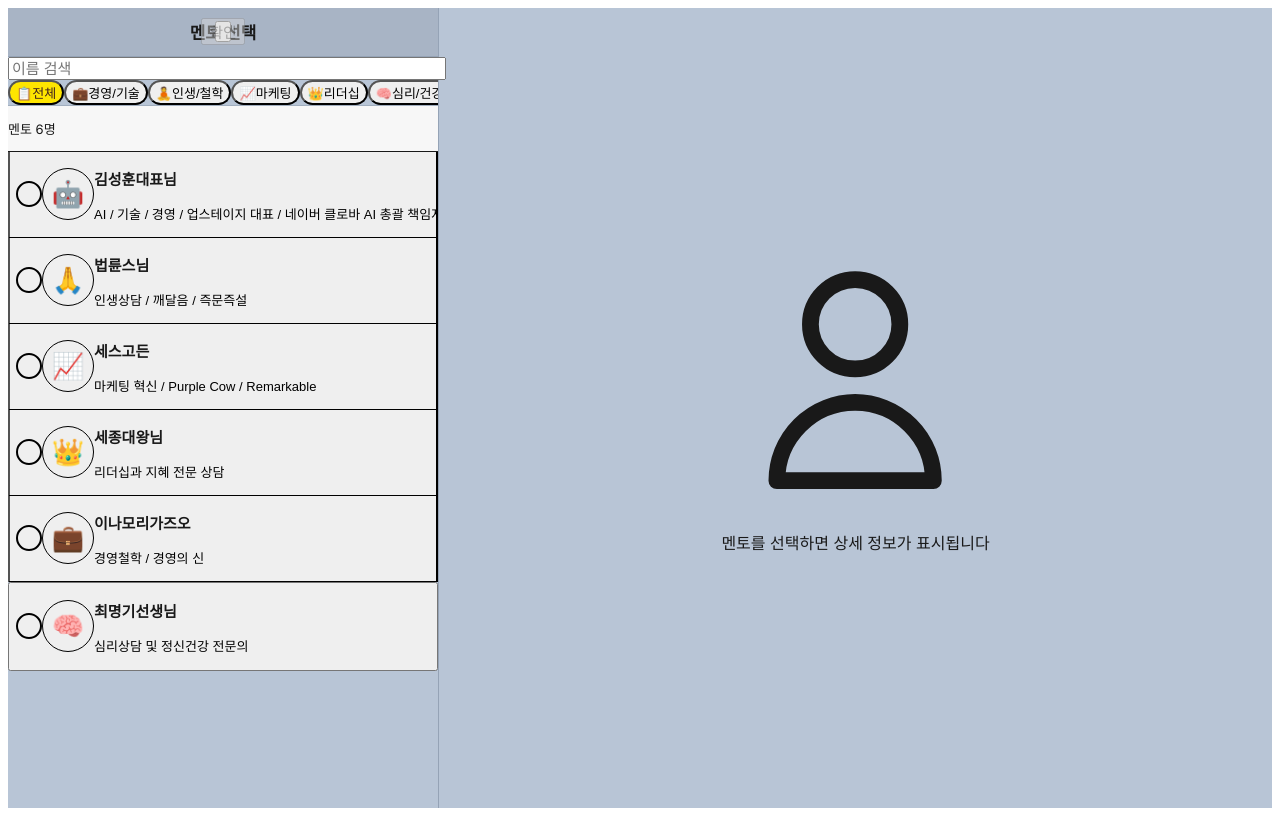
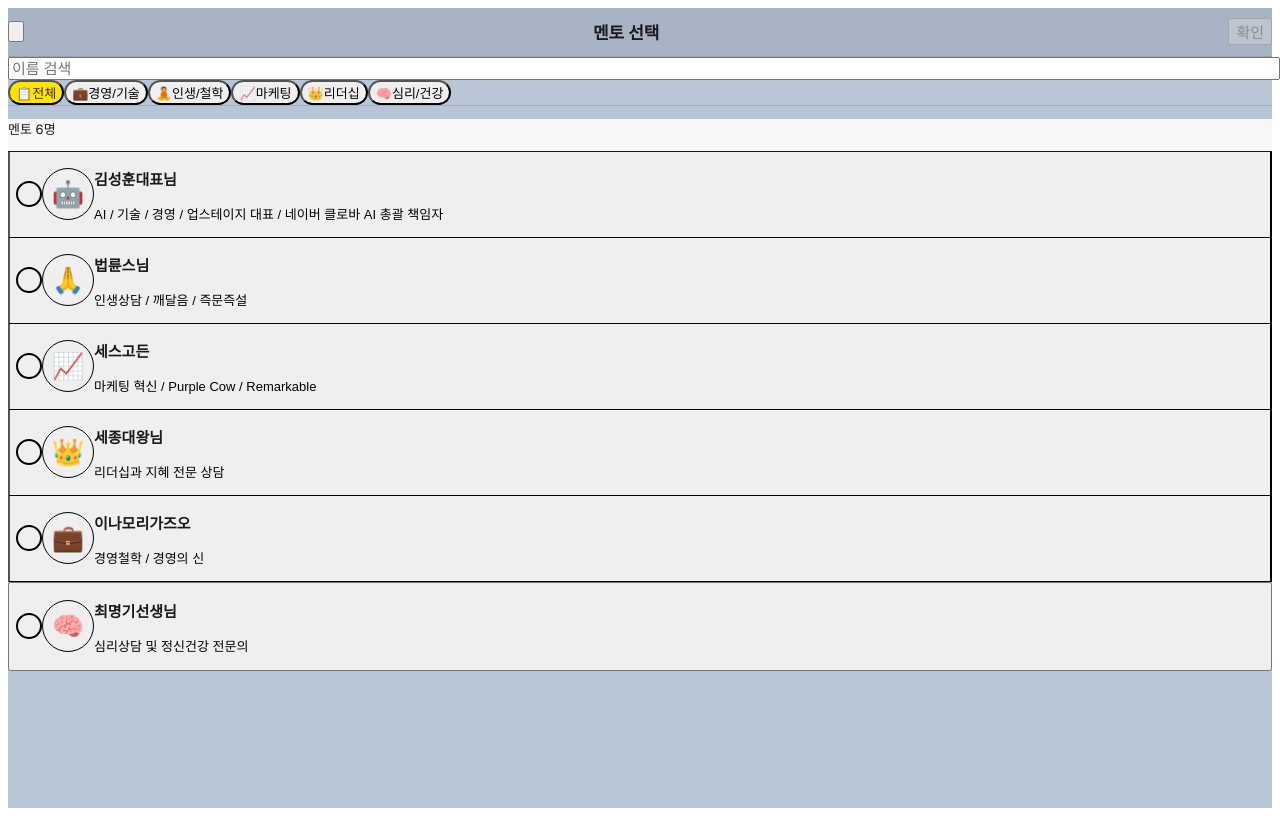
Before and after one commit to yongpork/sagetalk, a Next.js app in the folder websagechat/: page /create-group in a window 1280 px wide. Built offline with nearby package versions, Linux system fonts and the light colour scheme.

Commit message:
revert: 좌우 분할 레이아웃 제거, 세로 스크롤 리스트 UI로 복원

```diff
--- a/websagechat/src/components/kakao/MentorSelector.tsx
+++ b/websagechat/src/components/kakao/MentorSelector.tsx
@@ -11,7 +11,6 @@ interface Mentor {
   category: string;
   tags: string[];
   description: string;
-  subtitle?: string; // 추가: 부제목 (전문 분야)
 }
 
 interface MentorSelectorProps {
@@ -37,7 +36,6 @@ export function MentorSelector({
 }: MentorSelectorProps) {
   const [searchQuery, setSearchQuery] = useState('');
   const [selectedCategory, setSelectedCategory] = useState('all');
-  const [selectedMentorId, setSelectedMentorId] = useState<string | null>(null);
 
   // 필터링된 멘토 목록
   const filteredMentors = useMemo(() => {
@@ -66,27 +64,26 @@ export function MentorSelector({
   }, [mentors, selectedCategory, searchQuery, categories]);
 
   const canConfirm = selectedMentors.length >= minSelection && selectedMentors.length <= maxSelection;
-  const selectedMentor = selectedMentorId ? mentors.find(m => m.id === selectedMentorId) : null;
 
   return (
-    <div className="flex h-full bg-[#B8C5D6]">
-      {/* 좌측: 멘토 목록 */}
-      <div className="w-[430px] flex flex-col bg-[#B8C5D6] border-r border-[#95A3B6]">
-        {/* 헤더 */}
-        <div className="flex items-center justify-center px-5 py-4 bg-[#A8B4C5] border-b border-[#95A3B6]">
-          <h1 className="text-[17px] font-semibold text-white">멘토 선택</h1>
+    <div className="flex flex-col h-full bg-[#B8C5D6]">
+      {/* 헤더 - 카카오톡 스타일 */}
+      <div className="flex items-center justify-between px-5 py-4 bg-[#A8B4C5] border-b border-[#95A3B6]">
         <button
           onClick={onCancel}
-            className="absolute left-5 text-white hover:opacity-80 transition-opacity"
+          className="text-white hover:opacity-80 transition-opacity"
         >
-            <svg className="w-6 h-6" fill="none" stroke="currentColor" viewBox="0 0 24 24">
-              <path strokeLinecap="round" strokeLinejoin="round" strokeWidth={2} d="M6 18L18 6M6 6l12 12" />
+          <svg className="w-7 h-7" fill="none" stroke="currentColor" viewBox="0 0 24 24">
+            <path strokeLinecap="round" strokeLinejoin="round" strokeWidth={2.5} d="M15 19l-7-7 7-7" />
           </svg>
         </button>
+        <h1 className="text-[17px] font-semibold text-white">
+          멘토 선택
+        </h1>
         <button
           onClick={onConfirm}
           disabled={!canConfirm}
-            className={`absolute right-5 px-4 py-1.5 rounded-md text-[15px] font-medium transition-all ${
+          className={`px-4 py-1.5 rounded-md text-[15px] font-medium transition-all ${
             canConfirm
               ? 'bg-[#FEE500] text-[#3C1E1E] hover:bg-[#FFE812]'
               : 'bg-gray-400 text-gray-200 cursor-not-allowed'
@@ -96,8 +93,9 @@ export function MentorSelector({
         </button>
       </div>
 
-        {/* 검색바 */}
+      {/* 검색바 - 카카오톡 스타일 */}
       <div className="px-4 py-3 bg-[#B8C5D6]">
+        <div className="relative">
           <input
             type="text"
             value={searchQuery}
@@ -106,8 +104,9 @@ export function MentorSelector({
             className="w-full px-4 py-2.5 bg-white rounded-md text-[15px] text-[#191919] placeholder-gray-400 focus:outline-none focus:ring-2 focus:ring-[#FEE500]"
           />
         </div>
+      </div>
 
-        {/* 카테고리 필터 */}
+      {/* 카테고리 필터 - 카카오톡 스타일 */}
       <div className="px-4 py-2.5 bg-[#B8C5D6] border-b border-[#A0AEBF] overflow-x-auto scrollbar-hide">
         <div className="flex space-x-2">
           {categories.map(category => (
@@ -127,36 +126,39 @@ export function MentorSelector({
         </div>
       </div>
 
-        {/* 멘토 카운트 */}
+      {/* 멘토 목록 - 카카오톡 친구 목록 스타일 */}
+      <div className="flex-1 overflow-y-auto bg-white">
+        {filteredMentors.length === 0 ? (
+          <div className="flex flex-col items-center justify-center h-full text-gray-400 bg-white">
+            <svg className="w-20 h-20 mb-3 text-gray-300" fill="none" stroke="currentColor" viewBox="0 0 24 24">
+              <path strokeLinecap="round" strokeLinejoin="round" strokeWidth={1.5} d="M21 21l-6-6m2-5a7 7 0 11-14 0 7 7 0 0114 0z" />
+            </svg>
+            <p className="text-[15px] text-gray-400">검색 결과가 없습니다</p>
+          </div>
+        ) : (
+          <>
+            {/* 친구 카운트 헤더 */}
             <div className="px-5 py-2 bg-[#F7F7F7] border-b border-gray-200">
               <p className="text-[13px] text-gray-500 font-medium">
                 멘토 {filteredMentors.length}명
               </p>
             </div>
 
-        {/* 멘토 목록 */}
-        <div className="flex-1 overflow-y-auto bg-white">
             <div className="divide-y divide-gray-100">
               {filteredMentors.map(mentor => {
                 const isSelected = selectedMentors.includes(mentor.id);
                 const isDisabled = !isSelected && selectedMentors.length >= maxSelection;
-              const isHovered = selectedMentorId === mentor.id;
 
                 return (
                   <button
                     key={mentor.id}
-                  onClick={() => {
-                    setSelectedMentorId(mentor.id);
-                    if (!isDisabled) {
-                      onToggleMentor(mentor.id);
-                    }
-                  }}
+                    onClick={() => !isDisabled && onToggleMentor(mentor.id)}
                     disabled={isDisabled}
                     className={`w-full px-5 py-3.5 flex items-center space-x-3 transition-all ${
                       isDisabled
                         ? 'opacity-40 cursor-not-allowed'
                         : 'hover:bg-gray-50 active:bg-gray-100'
-                  } ${isSelected ? 'bg-[#FFF9E6]' : isHovered ? 'bg-gray-50' : 'bg-white'}`}
+                    } ${isSelected ? 'bg-[#FFF9E6]' : 'bg-white'}`}
                   >
                     {/* 체크박스 */}
                     <div
@@ -173,7 +175,7 @@ export function MentorSelector({
                       )}
                     </div>
 
-                  {/* 멘토 프로필 */}
+                    {/* 멘토 프로필 이미지 */}
                     <div className="flex-shrink-0 w-[50px] h-[50px] rounded-full flex items-center justify-center text-[26px] bg-gradient-to-br from-gray-50 to-gray-100 border border-gray-200 shadow-sm">
                       {mentor.icon}
                     </div>
@@ -191,54 +193,38 @@ export function MentorSelector({
                 );
               })}
             </div>
-        </div>
+          </>
+        )}
       </div>
 
-      {/* 우측: 선택된 멘토 상세 정보 */}
-      <div className="flex-1 flex flex-col items-center justify-center bg-white p-8">
-        {selectedMentor ? (
-          <div className="max-w-md w-full text-center">
-            {/* 멘토 아이콘 */}
-            <div className="w-32 h-32 mx-auto mb-6 rounded-full flex items-center justify-center text-[72px] bg-gradient-to-br from-gray-50 to-gray-100 border-2 border-gray-200 shadow-lg">
-              {selectedMentor.icon}
-            </div>
-
-            {/* 멘토 이름 */}
-            <h2 className="text-[32px] font-bold text-[#191919] mb-2">
-              {selectedMentor.fullName}
-            </h2>
-
-            {/* 부제목 (전문 분야) */}
-            {selectedMentor.subtitle && (
-              <p className="text-[16px] text-gray-600 mb-6 leading-relaxed">
-                {selectedMentor.subtitle}
-              </p>
-            )}
-
-            {/* 화살표 & 설명 */}
-            <div className="flex items-center justify-center mb-6">
-              <svg className="w-12 h-12 text-[#FEE500]" fill="currentColor" viewBox="0 0 24 24">
-                <path d="M13.025 1l-2.847 2.828 6.176 6.176h-16.354v3.992h16.354l-6.176 6.176 2.847 2.828 10.975-11z" />
+      {/* 하단 선택 정보 - 카카오톡 스타일 */}
+      {selectedMentors.length > 0 && (
+        <div className="px-5 py-3.5 bg-[#F7F7F7] border-t border-gray-200">
+          <div className="flex items-center justify-center space-x-2">
+            {minSelection > 1 && selectedMentors.length < minSelection ? (
+              <>
+                <svg className="w-5 h-5 text-orange-500" fill="currentColor" viewBox="0 0 20 20">
+                  <path fillRule="evenodd" d="M8.257 3.099c.765-1.36 2.722-1.36 3.486 0l5.58 9.92c.75 1.334-.213 2.98-1.742 2.98H4.42c-1.53 0-2.493-1.646-1.743-2.98l5.58-9.92zM11 13a1 1 0 11-2 0 1 1 0 012 0zm-1-8a1 1 0 00-1 1v3a1 1 0 002 0V6a1 1 0 00-1-1z" clipRule="evenodd" />
+                </svg>
+                <span className="text-[14px] text-orange-600 font-medium">
+                  최소 {minSelection}명 선택 필요 (현재 {selectedMentors.length}명)
+                </span>
+              </>
+            ) : (
+              <>
+                <div className="w-5 h-5 bg-[#FEE500] rounded-full flex items-center justify-center">
+                  <svg className="w-3.5 h-3.5 text-[#3C1E1E]" fill="none" stroke="currentColor" viewBox="0 0 24 24">
+                    <path strokeLinecap="round" strokeLinejoin="round" strokeWidth={3} d="M5 13l4 4L19 7" />
                   </svg>
                 </div>
-
-            <div className="text-left bg-gray-50 rounded-lg p-6">
-              <p className="text-[15px] text-gray-700 leading-relaxed">
-                {selectedMentor.description}
-              </p>
+                <span className="text-[14px] text-[#3C1E1E] font-medium">
+                  {selectedMentors.length}명 선택됨
+                </span>
+              </>
+            )}
           </div>
-          </div>
-        ) : (
-          <div className="text-center text-gray-400">
-            <div className="w-24 h-24 mx-auto mb-4 rounded-full bg-gray-100 flex items-center justify-center">
-              <svg className="w-12 h-12 text-gray-300" fill="none" stroke="currentColor" viewBox="0 0 24 24">
-                <path strokeLinecap="round" strokeLinejoin="round" strokeWidth={1.5} d="M16 7a4 4 0 11-8 0 4 4 0 018 0zM12 14a7 7 0 00-7 7h14a7 7 0 00-7-7z" />
-              </svg>
-            </div>
-            <p className="text-[16px]">멘토를 선택하면 상세 정보가 표시됩니다</p>
         </div>
       )}
     </div>
-    </div>
   );
 }
```
Lines whose indentation alone changed are shown as unchanged.
